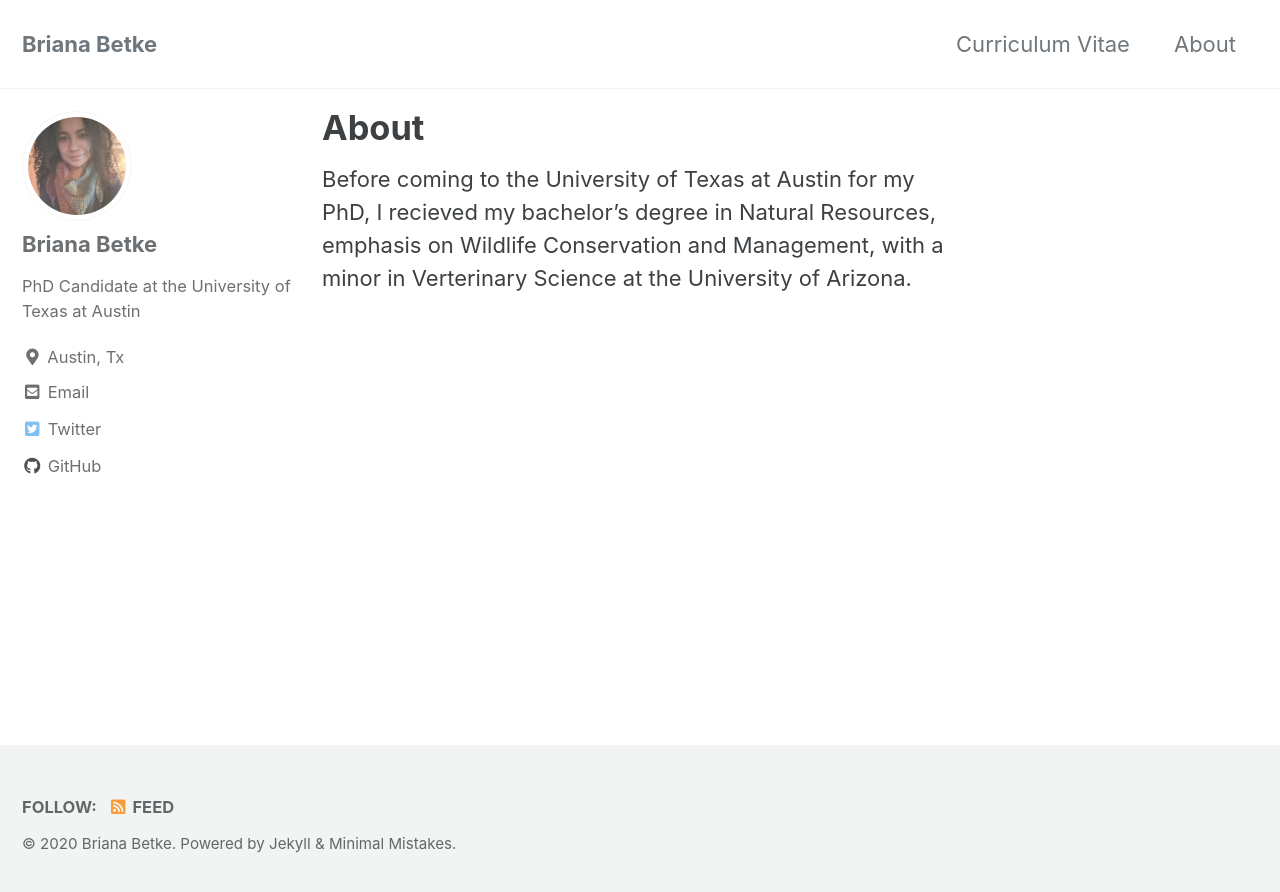
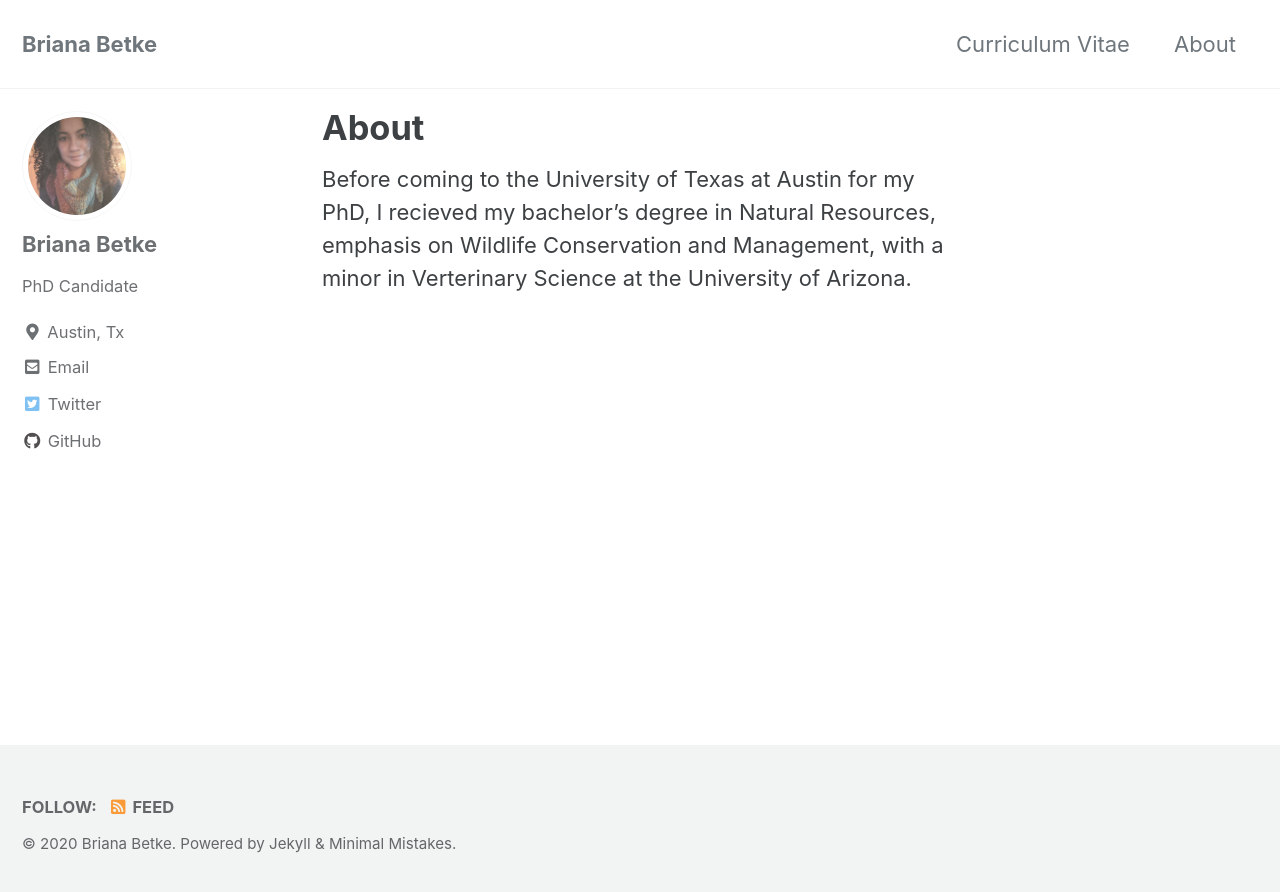
Before and after one commit to babetke/babetke.github.io, a Jekyll site: the page built from _pages/about.md, in a window 1280 px wide. Shown: the top 892 px of the page. Built offline with Jekyll 4.4.1, drawn with Linux system fonts in a browser that asks for light colours; cached includes are drawn as plain includes.

```diff
--- a/_config.yml
+++ b/_config.yml
@@ -95,7 +95,7 @@
 author:
   name             : "Briana Betke"
   avatar           : "/images/bio_pic.jpg"
-  bio              : "PhD Candidate at the University of Texas at Austin"
+  bio              : "PhD Candidate"
   location         : "Austin, Tx"
   email            :
   links:
```
Also changed, not shown: index.md (+3 -2 lines).
